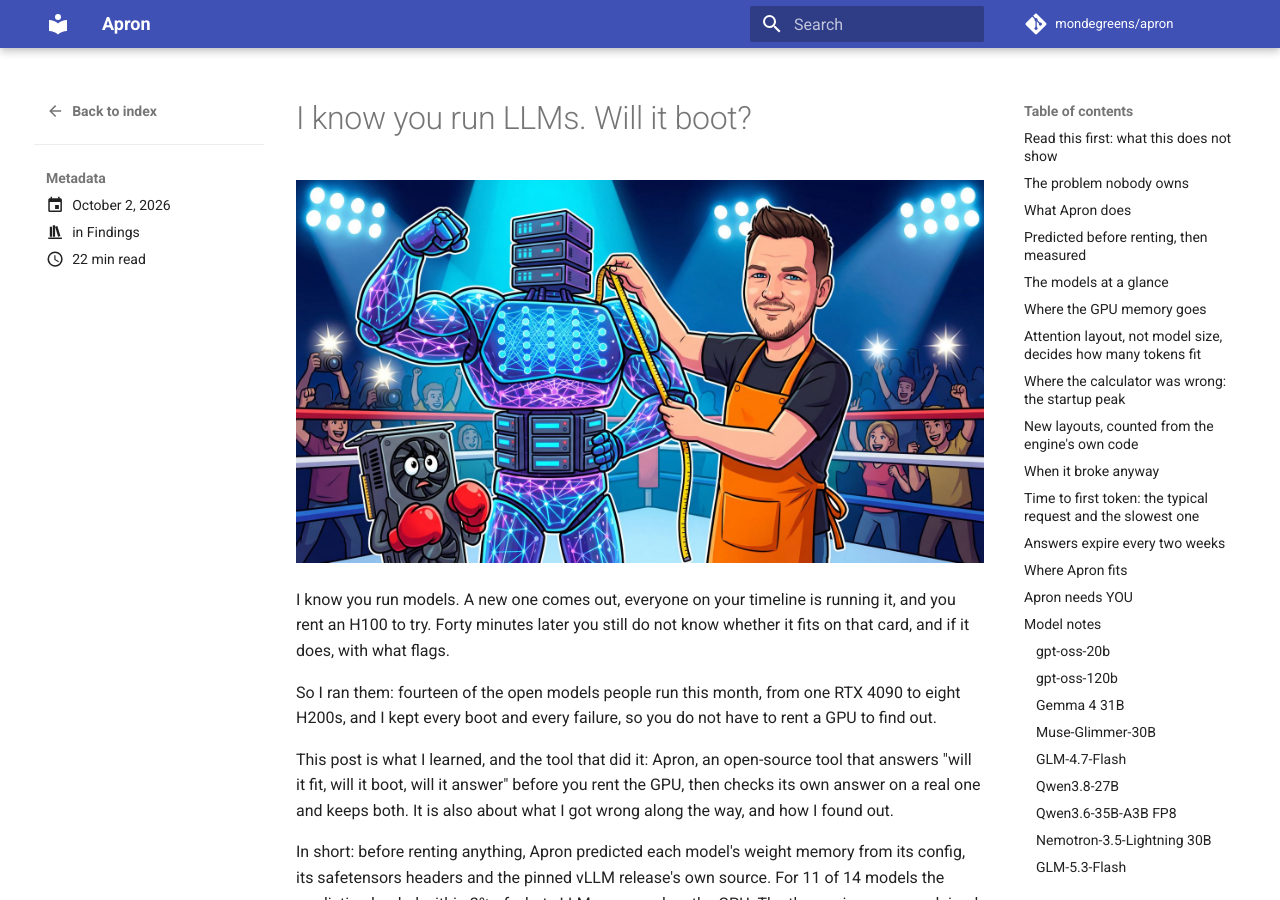
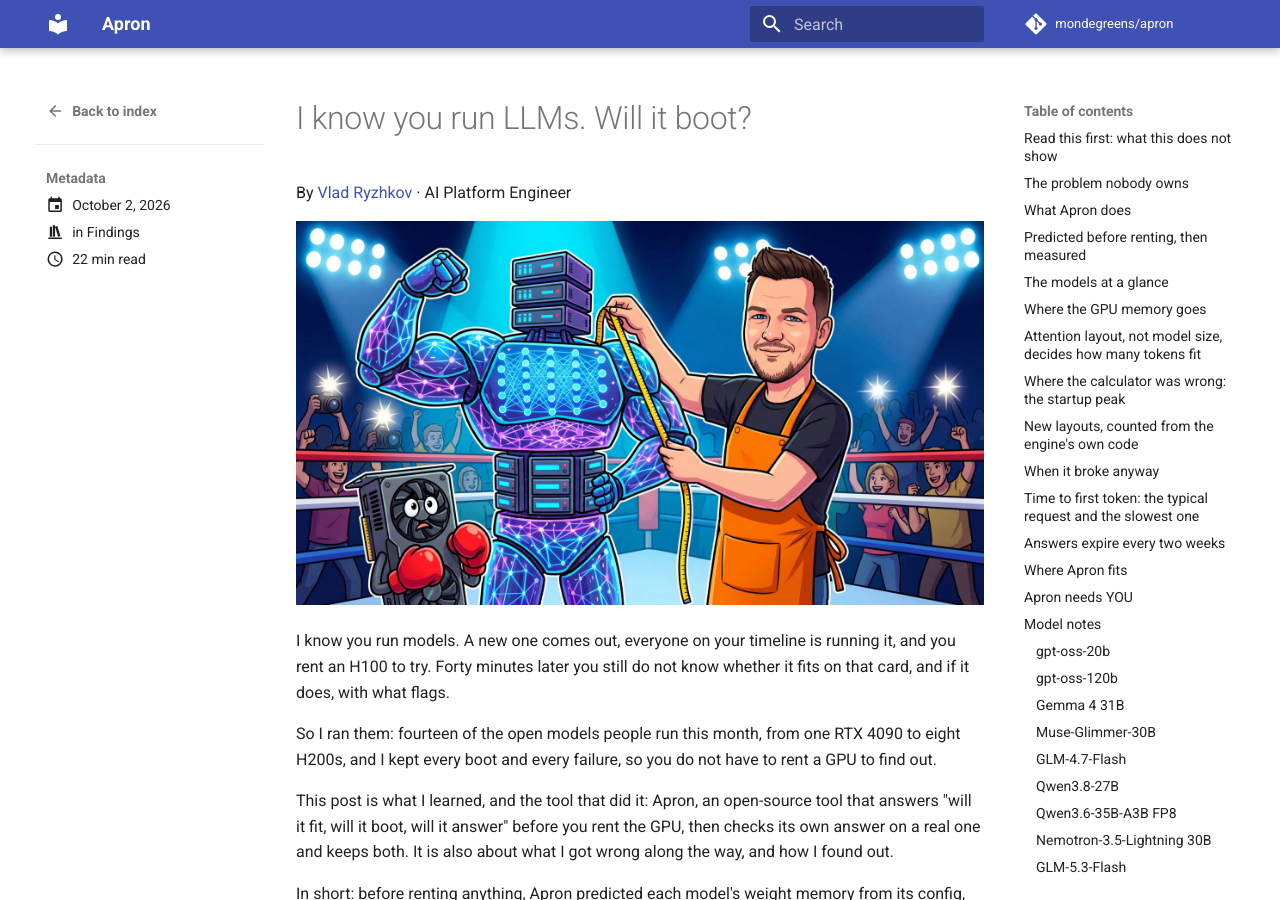
Before and after one commit to mondegreens/apron, an MkDocs documentation site: the page built from docs/blog/posts/will-it-boot.md, in a window 1280 px wide and 900 px high. Built offline with MkDocs 1.6.1 and Material for MkDocs 9.7.7, drawn with Linux system fonts in a browser that asks for light colours; comment, search, counter and statistics services are not loaded.

Commit message:
docs(blog): credit article author (#76)
The article currently has no author byline. Add Vlad Ryzhkov’s name,
engineering role, and a link to his GitHub profile directly below the
title.

## Validation

`prek run --all-files`: all 10 checks passed. The diff contains one
Markdown file and two added lines.

## Record ID

Not applicable: article attribution only.

```diff
--- a/docs/blog/posts/will-it-boot.md
+++ b/docs/blog/posts/will-it-boot.md
@@ -10,6 +10,8 @@ slug: i-know-you-run-models-will-it-boot
 ---
 
 # I know you run LLMs. Will it boot?
+
+By [Vlad Ryzhkov](https://github.com/data-mission) · AI Platform Engineer
 
 ![Cartoon in a boxing ring: the author, in an orange apron, holds a measuring tape up to a giant muscular robot made of glowing network layers and servers, while a small worried graphics card in red boxing gloves looks up at it. A crowd cheers and cameras flash.](img/will-it-boot/will-it-boot-header.jpg)
 
```
